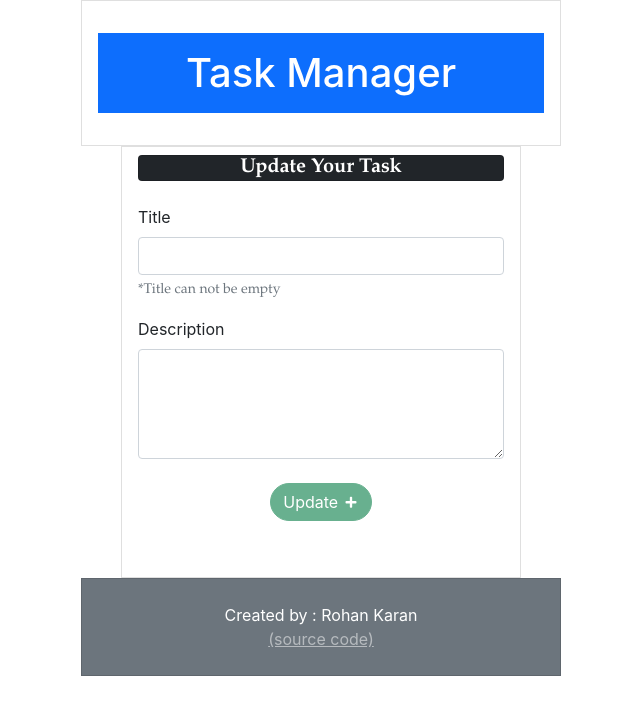
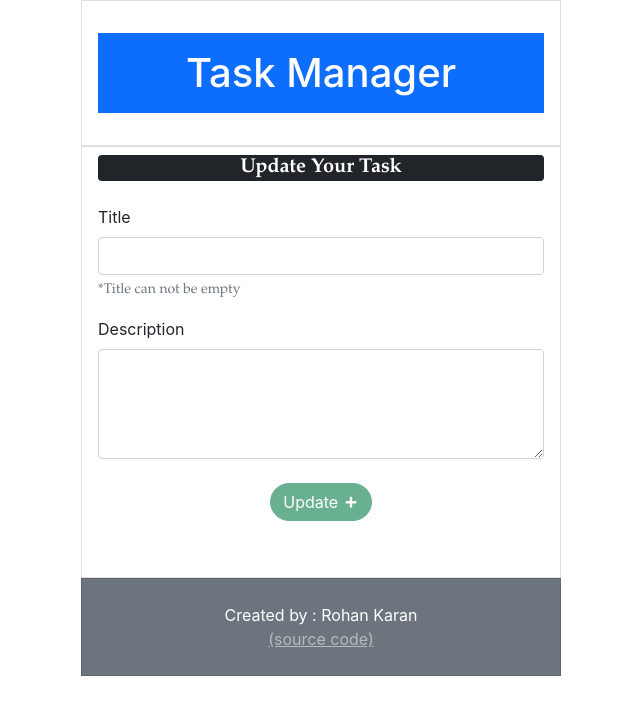
Before and after one commit to RohanKaran/crud-frontend, a React (Create React App) app: page /crud-frontend/1 in a window 1280 px wide. Shown: the top 714 px of the page, without its empty margins (319-959 px from the left). Built offline with nearby package versions, Linux system fonts and the light colour scheme; no server answers.

Commit message:
initial commit

```diff
--- a/src/components/Update.js
+++ b/src/components/Update.js
@@ -43,7 +43,7 @@ function Update() {
 
     return (
         <div id="main" className="App  justify-content-center align-content-center mx-auto my-auto"
-             style={{"width": "400px",'max-width':"100%", "backgroundColor": "white", "margintop": "15px"}}>
+             style={{"width": "480px",'max-width':"100%", "backgroundColor": "white", "margintop": "15px"}}>
             <div className="card-body list-group-item">
                 <h5 className="card text-white bg-dark mb-4"
                     style={{'font-family': 'Palatino Linotype', 'font-weight': 'bold'}}>
@@ -70,7 +70,7 @@ function Update() {
 
 
                 <Button onClick={() => updateTodoHandler(nid)}
-                        href={'/'} type={'submit'}  className={" mx-2 mb-5"} variant={'success'}
+                        href={'/crud-frontend'} type={'submit'}  className={" mx-2 mb-5"} variant={'success'}
                                        style={{borderRadius: '50px', }}
 
                                        disabled={(title=== a ) && (desc === b)}
```
